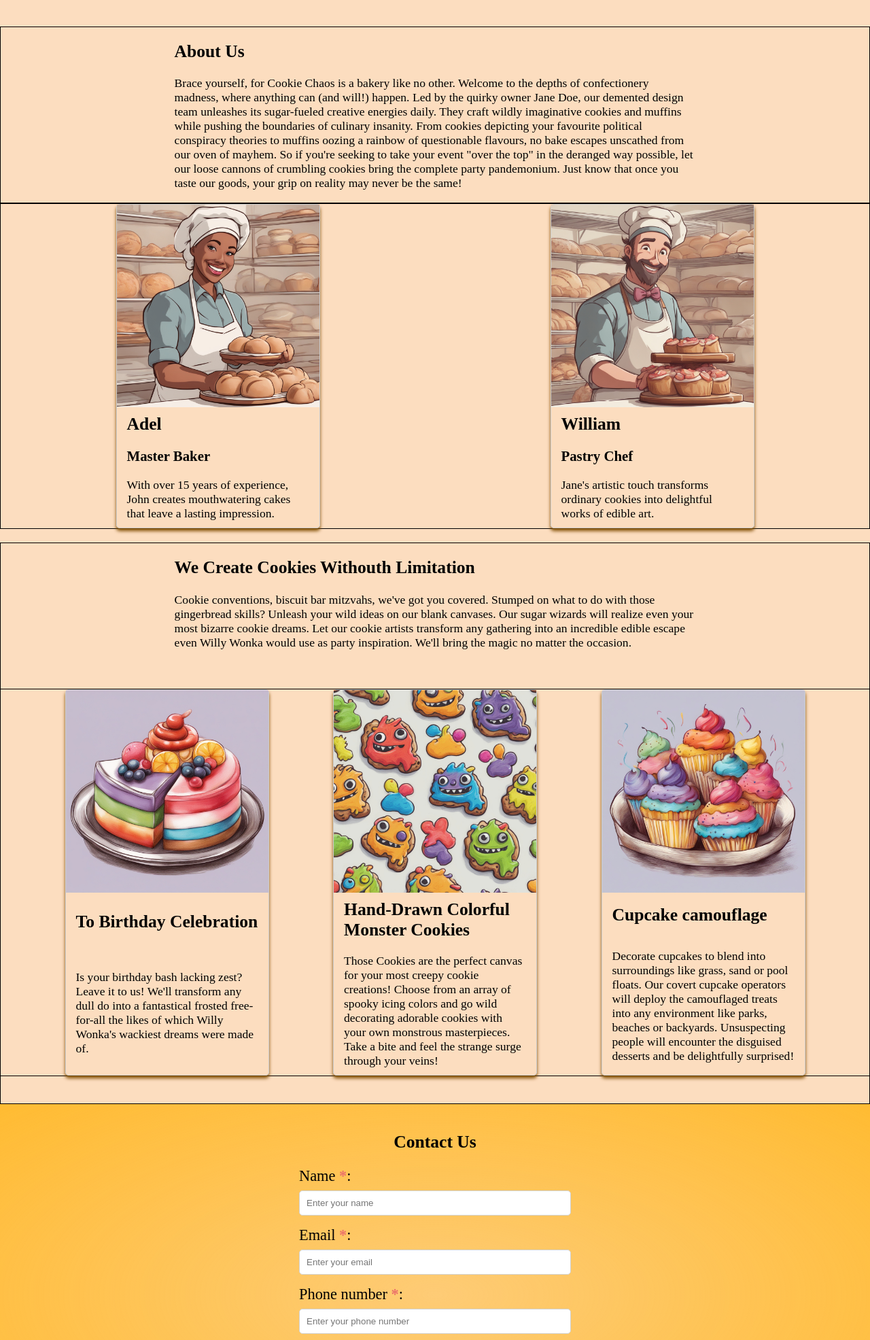
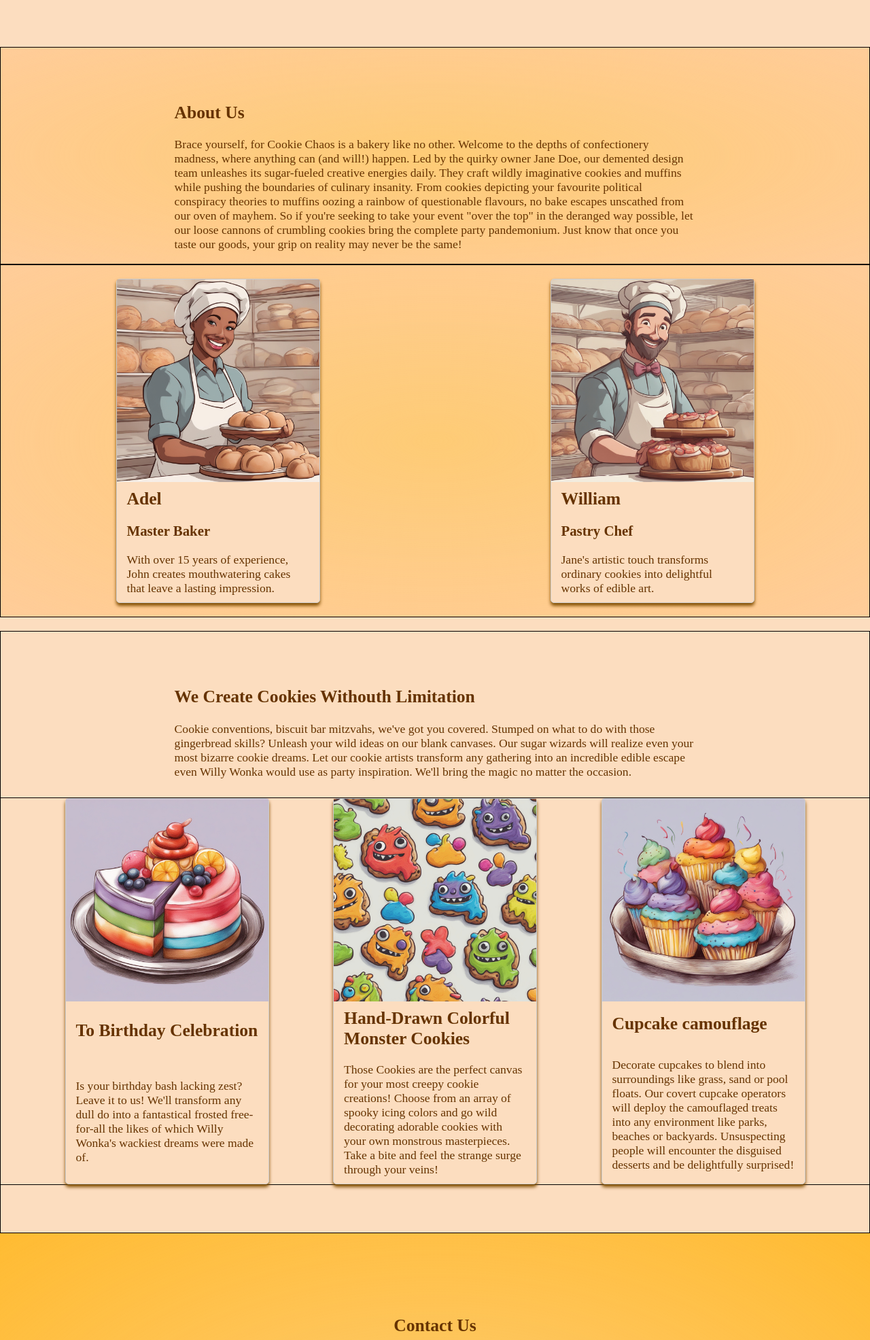
Before and after one commit to fac30/William_Adel_Project1_CookieChaos, a plain HTML site: page index.html in a window 1280 px wide. Shown: the part 829-2800 px from the top of the page at 68% size. Drawn offline with Linux system fonts and the light colour scheme.

Commit message:
some_design+responsiveness_element

```diff
--- a/index.html
+++ b/index.html
@@ -14,6 +14,7 @@
     <script src=""></script>
   </head>
   <body>
+    <header>
       <div class="navcontainer">
           <div class="logo">
               <img src="source/images/CookieChaos.png" alt="Chocolate Chip Cookie">
@@ -25,13 +26,14 @@
               <a href="#contact">Contact</a>
           </nav>
       </div>
+    </header>
 
-    <div class="container">
+    <main class="container">
       <section id="home">
         <img class="cookieimg" src="source/images/cookie.png">
         <h2 class="title">Cookie</h2>
         <h2 class="title">Chaos</h2>
-        <h2 class="title town">London</h2>
+        <!-- <h2 class="title town">London</h2> -->
         <div class=hero-content>
             <div class="imagebox">
                 <img src="source/images/cookiesanimated.jpg">
@@ -77,7 +79,6 @@
               works of edible art.
             </p>
           </div>
-
       </section>
 
       <section id="cookies">
@@ -105,7 +106,7 @@
       </section>
 
       <section id="contact">
-        <h2 class="contact-heading">Contact Us</h2>
+        <h2 class="content-heading">Contact Us</h2>
         <form action="#" method="post">
           <label for="name">Name <strong class="required">*</strong>:</label>
           <input type="text" id="name" name="name" required placeholder="Enter your name" />
@@ -122,8 +123,7 @@
           <input type="submit" value="Submit" />
         </form>
       </section>
-    </div>
-</div>
+    </main>
     <footer></footer>
   </body>
 </html>
--- a/source/style/about.css
+++ b/source/style/about.css
@@ -3,4 +3,6 @@
   flex-direction: column;
   border: 1px solid black;
   align-items: center;
+  padding-top: 60px;
+  background-image: radial-gradient(#ffbb3285, var(--cream));
 }
--- a/source/style/card.css
+++ b/source/style/card.css
@@ -10,6 +10,7 @@
   box-shadow: 0 4px 5px var(--brownshadow);
   margin: 0;
   padding: 0;
+  background-color: var(--lightcream);
 }
 
 .card-image {
--- a/source/style/contact.css
+++ b/source/style/contact.css
@@ -3,14 +3,15 @@
   flex-direction: column;
   align-items: center;
   justify-content: center;
-  padding: 20px;
+  padding: 100px 0;
   background-image: radial-gradient(#ffbb3285, var(--orange));
 }
 
-.contact-heading {
+/* Not necesserry, use content-heading style */
+/* .contact-heading {
   font-size: var(--font-h2);
   text-align: center;
-}
+} */
 
 form {
   max-width: 400px;
--- a/source/style/content.css
+++ b/source/style/content.css
@@ -4,6 +4,7 @@
 
 .content-heading {
   font-size: var(--font-h2);
+  font-family: var(---font-header);
 }
 
 .content-description {
--- a/source/style/cookies.css
+++ b/source/style/cookies.css
@@ -4,20 +4,14 @@
   flex-direction: column;
   border: 1px solid black;
   align-items: center;
+  padding: 60px 0;
 }
 
 .cookies-gallery {
   display: flex;
   flex-flow: row wrap;
   justify-content: space-evenly;
-  margin: 40px 0;
+  margin: 10px 0;
   border: 1px solid black;
   width: 100%;
 }
-
-@media (max-width: 600px) {
-  .cookie {
-    flex: 100%;
-    flex-basis: calc(100% - 20px);
-  }
-}
--- a/source/style/footer.css
+++ b/source/style/footer.css
@@ -1,6 +1,6 @@
 footer {
-    background-color: rgba(160, 163, 177, 0.63);
-    color: white;
+    background-color: var(--brown);
+    color: var(--lightcream);
     text-align: center;
     padding: 20px;
     width: 100%;
--- a/source/style/home.css
+++ b/source/style/home.css
@@ -1,5 +1,5 @@
 #home {
-    padding: 50px 0;
+    padding: 65px 0;
     display: flex;
     max-width: 80%;
     margin: 30px auto 20px auto;
--- a/source/style/main.css
+++ b/source/style/main.css
@@ -6,7 +6,7 @@
   --lightcream: #fcddbf;
   --brownshadow: #804d00;
   --brown: #663300;
-  --font: #000;
+  /* --font: #000; */
   --font-header: Arial, sans-serif;
   --font-content: Arial, sans-serif;
 
@@ -27,6 +27,7 @@
 body {
   margin: 0;
   padding: 0;
-  font-family: var(---font-header);
+  font-family: var(---font-content);
+  color: var(--brown);
   background-color: var(--lightcream);
 }
--- /dev/null
+++ b/source/style/responsive.css
@@ -0,0 +1,18 @@
+@media (max-width: 1100px) and (min-width: 601px) {
+
+
+
+}
+
+@media (max-width: 600px) {
+    .about {
+        flex-direction: column;
+      }
+    .profile {
+        flex: 100%;
+    }
+    .cookie {
+        flex: 100%;
+        flex-basis: calc(100% - 20px);
+    }
+}
--- a/source/style/root.css
+++ b/source/style/root.css
@@ -8,3 +8,4 @@
 @import url(footer.css);
 @import url(content.css);
 @import url(card.css);
+@import url(responsive.css);
--- a/source/style/team.css
+++ b/source/style/team.css
@@ -4,6 +4,8 @@
   flex-wrap: wrap;
   justify-content: space-around;
   border: 1px solid black;
+  background-image: radial-gradient(#ffbb3285, var(--cream));
+  padding: 20px 0;
 }
 
 .profile {
@@ -27,13 +29,3 @@
 .profile-desc {
   grid-template-areas: description;
 }
-
-@media (max-width: 600px) {
-  .about {
-    flex-direction: column;
-  }
-
-  .profile {
-    flex: 100%;
-  }
-}
```
Lines whose indentation alone changed are shown as unchanged.
